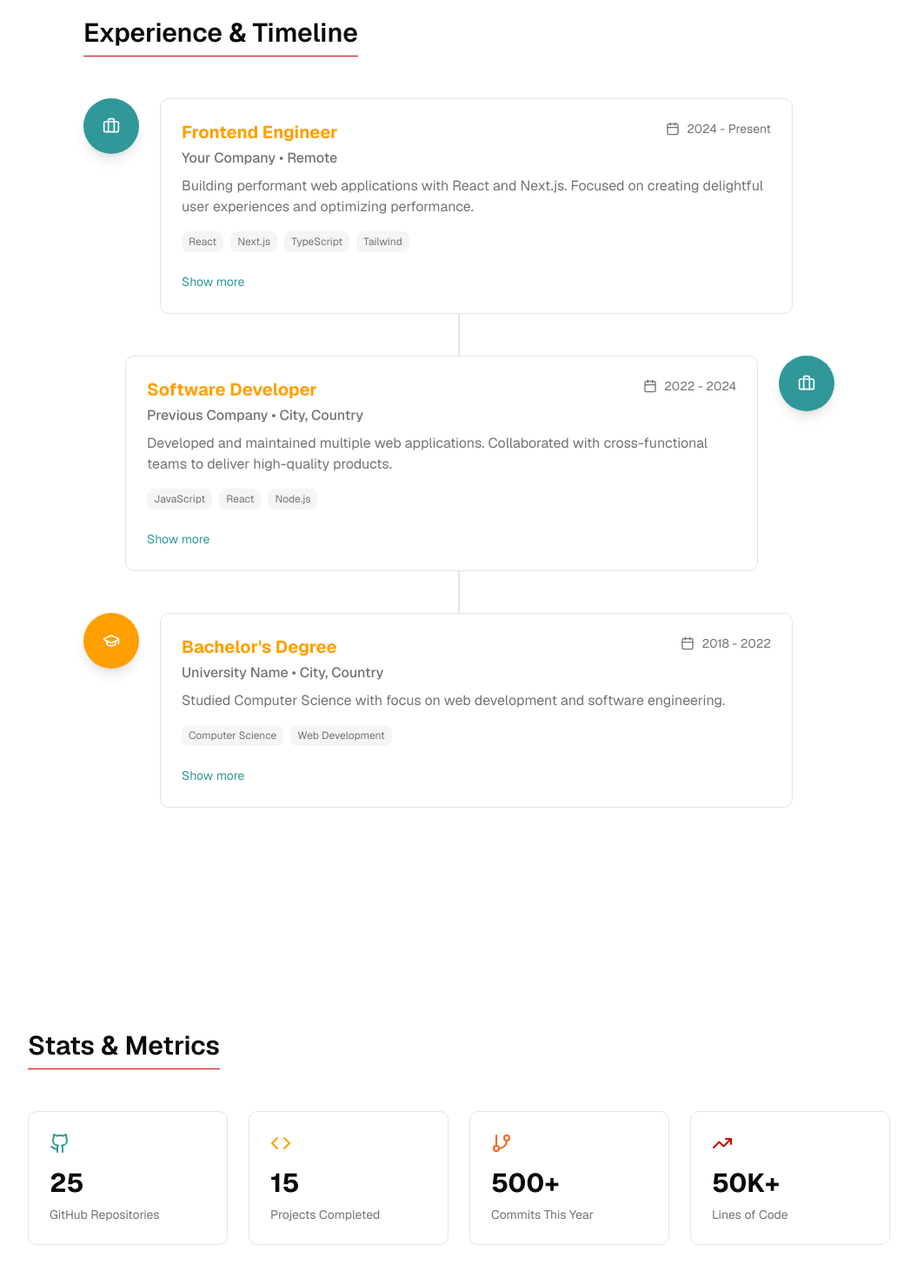
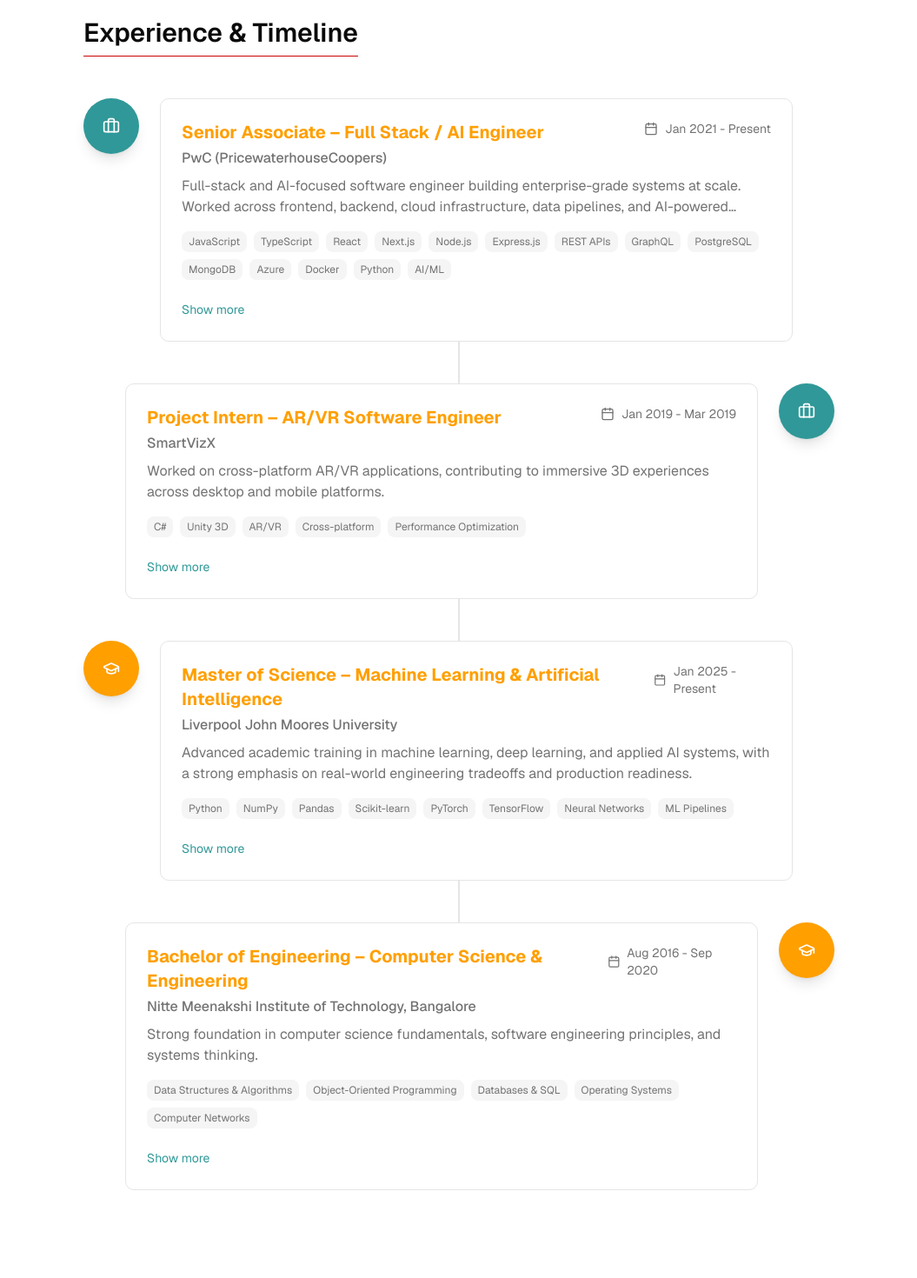
Before and after one commit to Shritej-Reddy/shritej-portfolio, a Next.js app: page / in a window 1280 px wide. Shown: the part 6220-7690 px from the top of the page at 87% size, without its empty margins (112-1167 px from the left). Built offline with nearby package versions, Linux system fonts and the light colour scheme.

Commit message:
updated Experience & Timeline content

```diff
--- a/src/components/ui/Timeline.tsx
+++ b/src/components/ui/Timeline.tsx
@@ -13,41 +13,117 @@ interface TimelineItem {
   date: string;
   type: "work" | "education" | "achievement";
   tags?: string[];
+  expandedContent?: string;
 }
 
 const timelineItems: TimelineItem[] = [
   {
     id: "1",
-    title: "Frontend Engineer",
-    organization: "Your Company",
-    location: "Remote",
+    title: "Senior Associate – Full Stack / AI Engineer",
+    organization: "PwC (PricewaterhouseCoopers)",
+    location: "",
     description:
-      "Building performant web applications with React and Next.js. Focused on creating delightful user experiences and optimizing performance.",
-    date: "2024 - Present",
+      "Full-stack and AI-focused software engineer building enterprise-grade systems at scale. Worked across frontend, backend, cloud infrastructure, data pipelines, and AI-powered features.",
+    date: "Jan 2021 - Present",
     type: "work",
-    tags: ["React", "Next.js", "TypeScript", "Tailwind"],
+    tags: [
+      "JavaScript",
+      "TypeScript",
+      "React",
+      "Next.js",
+      "Node.js",
+      "Express.js",
+      "REST APIs",
+      "GraphQL",
+      "PostgreSQL",
+      "MongoDB",
+      "Azure",
+      "Docker",
+      "Python",
+      "AI/ML",
+    ],
+    expandedContent: `Designed and shipped cloud-native microservices on Azure, supporting scalable, high-traffic enterprise workflows.
+
+Built end-to-end full-stack features, owning system design, API contracts, frontend integration, and deployment.
+
+Integrated AI-assisted workflows into applications (e.g., intelligent search, automation, and data enrichment) using Python-based services and API-driven inference.
+
+Worked on data preprocessing and pipeline design to prepare structured data for downstream ML and analytics use cases.
+
+Designed API-based model inference layers, focusing on low latency, fault tolerance, and cost efficiency.
+
+Implemented secure authentication and authorization using OAuth 2.0, JWT, and role-based access control.
+
+Optimized frontend and backend performance through caching, efficient rendering, and request lifecycle tuning.
+
+Monitored production systems and AI-enabled services, building awareness around model reliability, drift signals, and operational health.
+
+Actively mentored engineers, conducted code reviews, and upheld engineering best practices across teams.
+
+Collaborated in Agile environments with product, data, and business stakeholders to translate ambiguous requirements into robust technical solutions.`,
   },
   {
     id: "2",
-    title: "Software Developer",
-    organization: "Previous Company",
-    location: "City, Country",
+    title: "Project Intern – AR/VR Software Engineer",
+    organization: "SmartVizX",
+    location: "",
     description:
-      "Developed and maintained multiple web applications. Collaborated with cross-functional teams to deliver high-quality products.",
-    date: "2022 - 2024",
+      "Worked on cross-platform AR/VR applications, contributing to immersive 3D experiences across desktop and mobile platforms.",
+    date: "Jan 2019 - Mar 2019",
     type: "work",
-    tags: ["JavaScript", "React", "Node.js"],
+    tags: ["C#", "Unity 3D", "AR/VR", "Cross-platform", "Performance Optimization"],
+    expandedContent: `Developed and optimized interactive AR/VR applications for Windows, iOS, and Android.
+
+Collaborated with designers and engineers to translate requirements into performant 3D systems.
+
+Built strong fundamentals in performance-sensitive software, later applied to backend and distributed systems work.`,
   },
   {
     id: "3",
-    title: "Bachelor's Degree",
-    organization: "University Name",
-    location: "City, Country",
+    title: "Master of Science – Machine Learning & Artificial Intelligence",
+    organization: "Liverpool John Moores University",
+    location: "",
     description:
-      "Studied Computer Science with focus on web development and software engineering.",
-    date: "2018 - 2022",
+      "Advanced academic training in machine learning, deep learning, and applied AI systems, with a strong emphasis on real-world engineering tradeoffs and production readiness.",
+    date: "Jan 2025 - Present",
     type: "education",
-    tags: ["Computer Science", "Web Development"],
+    tags: [
+      "Python",
+      "NumPy",
+      "Pandas",
+      "Scikit-learn",
+      "PyTorch",
+      "TensorFlow",
+      "Neural Networks",
+      "ML Pipelines",
+    ],
+    expandedContent: `Building ML pipelines covering data preparation, training, validation, and inference.
+
+Studying model performance, generalization, and failure modes.
+
+Learning production AI concerns including latency, cost, monitoring, and data drift.
+
+Aligning academic work with applied AI engineering use cases.`,
+  },
+  {
+    id: "4",
+    title: "Bachelor of Engineering – Computer Science & Engineering",
+    organization: "Nitte Meenakshi Institute of Technology, Bangalore",
+    location: "",
+    description:
+      "Strong foundation in computer science fundamentals, software engineering principles, and systems thinking.",
+    date: "Aug 2016 - Sep 2020",
+    type: "education",
+    tags: [
+      "Data Structures & Algorithms",
+      "Object-Oriented Programming",
+      "Databases & SQL",
+      "Operating Systems",
+      "Computer Networks",
+    ],
+    expandedContent: `Completed multiple academic and independent projects across web, systems, and data domains.
+
+Published research on graph-based keyword extraction, reflecting early interest in data-driven systems.`,
   },
 ];
 
@@ -125,8 +201,6 @@ function TimelineItemComponent({
           index % 2 === 0 ? "md:pr-12" : "md:pl-12"
         } cursor-pointer`}
         onClick={() => setIsExpanded(!isExpanded)}
-        whileHover={{ scale: 1.02 }}
-        transition={{ type: "spring", stiffness: 300 }}
       >
         <div className="bg-card border border-border rounded-lg p-6 hover:border-[#FF9F00]/40 transition-all hover:shadow-lg">
           <div className="flex items-start justify-between mb-2">
@@ -165,6 +239,8 @@ function TimelineItemComponent({
           )}
 
           {/* Expandable Content */}
+          {item.expandedContent && (
+            <>
               <motion.div
                 initial={false}
                 animate={{ height: isExpanded ? "auto" : 0, opacity: isExpanded ? 1 : 0 }}
@@ -173,10 +249,9 @@ function TimelineItemComponent({
               >
                 {isExpanded && (
                   <div className="pt-4 border-t border-border">
-                <p className="text-sm text-muted-foreground">
-                  Click to collapse. Add more detailed information here about
-                  your experience, achievements, or responsibilities.
-                </p>
+                    <div className="text-sm text-muted-foreground whitespace-pre-line leading-relaxed">
+                      {item.expandedContent}
+                    </div>
                   </div>
                 )}
               </motion.div>
@@ -184,6 +259,8 @@ function TimelineItemComponent({
               <button className="text-sm text-[#309898] hover:text-[#FF9F00] transition-colors mt-2">
                 {isExpanded ? "Show less" : "Show more"}
               </button>
+            </>
+          )}
         </div>
       </motion.div>
     </motion.div>
```
Lines whose indentation alone changed are shown as unchanged.
